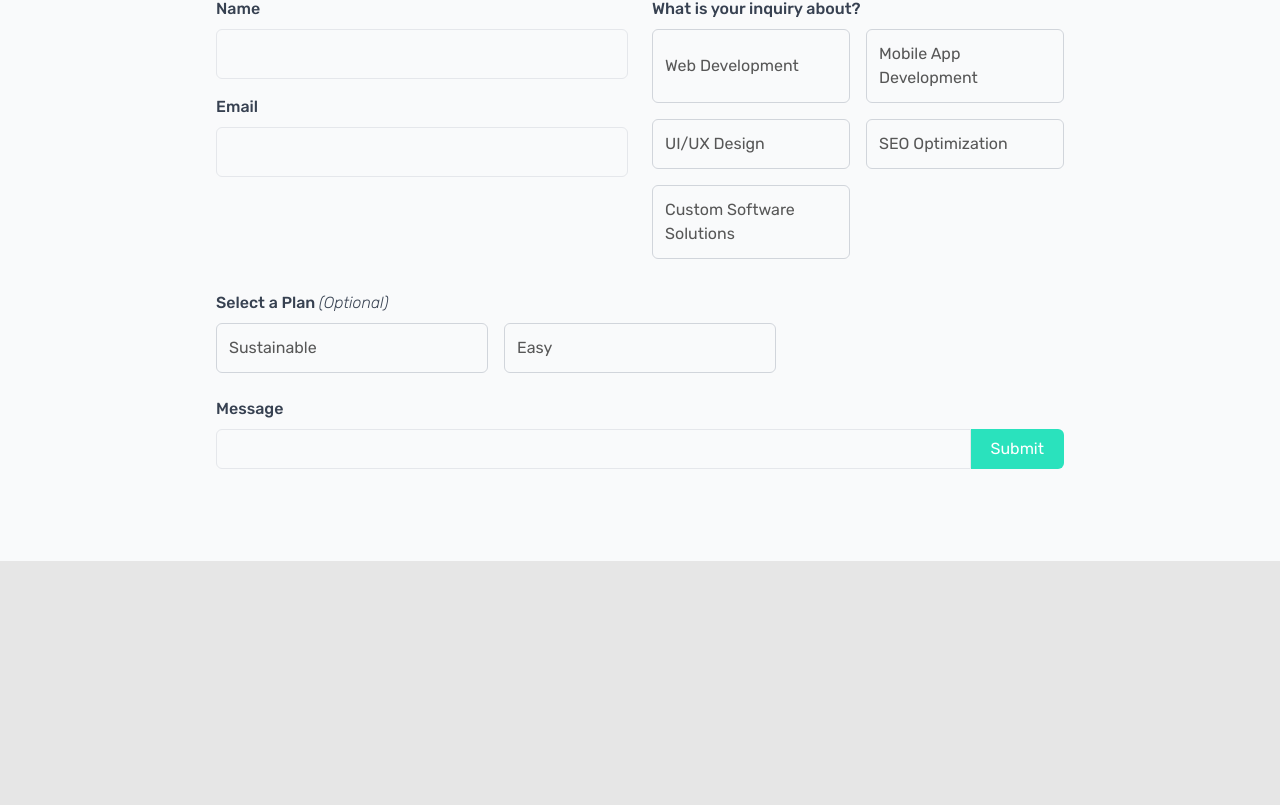
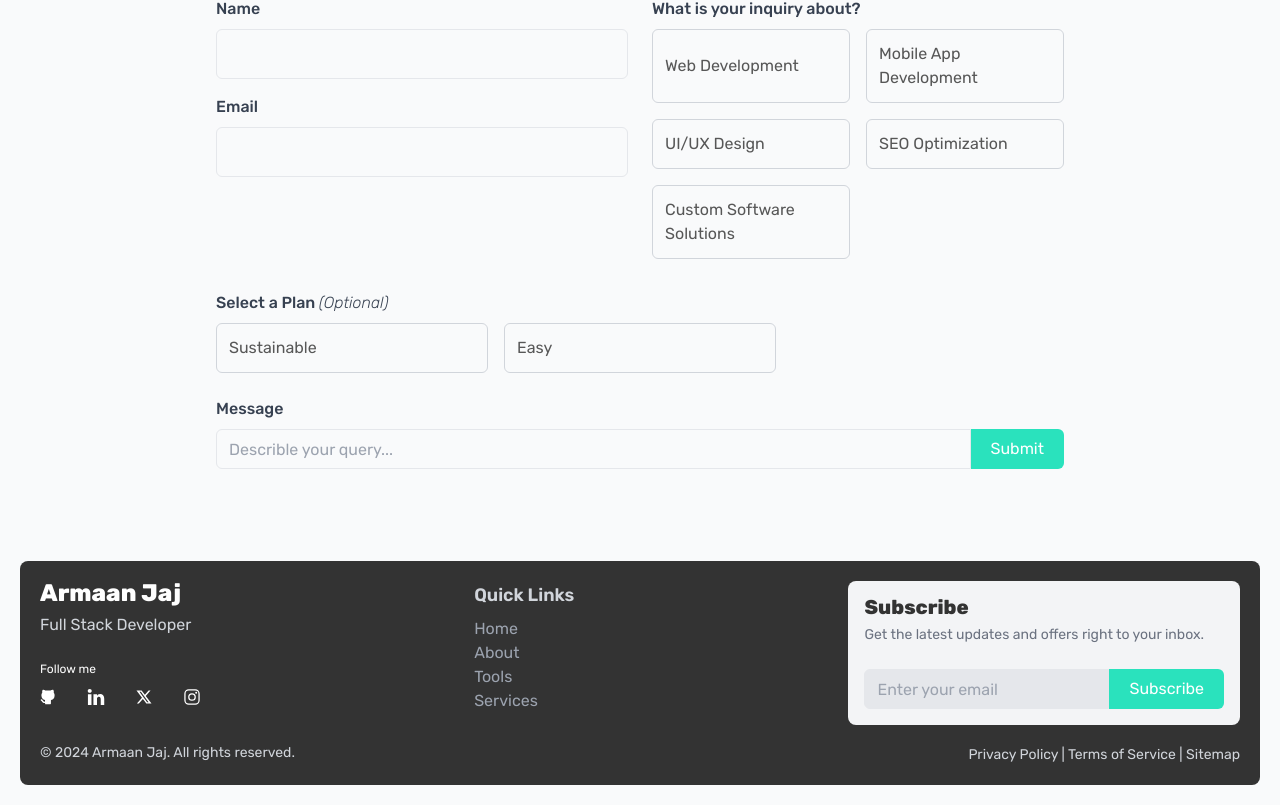
Before and after one commit to monk-27/portfolio, a Next.js app: page /services in a window 1280 px wide. Shown: the part 2264-3069 px from the top of the page. Before the commit the page ends 2825 px from the top, so only its background shows below. Built offline with nearby package versions, Linux system fonts and the light colour scheme.

Commit message:
Design and add footer
Design the footer according to the website's theme and add it to services page.
Add placeholder in messages text box inside the contact form.

```diff
--- a/src/app/services/page.tsx
+++ b/src/app/services/page.tsx
@@ -6,6 +6,7 @@ import DynamicNavbar from "@/components/layout/DynamicNavbar";
 import PricingCard from "@/components/layout/PricingCard";
 import ContactForm from "@/components/ui/ContactForm";
 import Image from "next/image";
+import Footer from "@/components/ui/Footer";
 
 export interface IServicesPageProps {}
 
@@ -107,6 +108,7 @@ export default function ServicesPage(props: IServicesPageProps) {
 
                 <ContactSection />
             </div>
+            <Footer />
         </main>
     );
 }
--- a/src/components/ui/ContactForm.tsx
+++ b/src/components/ui/ContactForm.tsx
@@ -168,6 +168,7 @@ export default function ContactForm() {
                             <input
                                 id="message"
                                 {...register("message")}
+                                placeholder="Describle your query..."
                                 className="w-full p-3 h-10 border rounded-tl-md rounded-bl-md bg-gray-50 focus:outline-none focus:border focus:border-aqua-green"
                             />
                             <button
--- /dev/null
+++ b/src/components/ui/Footer.tsx
@@ -0,0 +1,173 @@
+import Link from "next/link";
+import * as React from "react";
+import Heading from "./Heading";
+import { IoLogoInstagram } from "react-icons/io5";
+import { RiTwitterXLine } from "react-icons/ri";
+import { TfiLinkedin } from "react-icons/tfi";
+import { TbBrandGithubFilled } from "react-icons/tb";
+
+export interface IFooterProps {}
+
+export default function Footer(props: IFooterProps) {
+    return (
+        <div className="bg-gray-50 px-5 pb-5 w-full">
+            <div className="bg-color-dark p-5 rounded-lg text-white">
+                <div className="flex flex-col md:flex-row justify-between items-start">
+                    <PersonalInfo />
+                    <QuickLinks />
+                    <SubscribeForm />
+                </div>
+                <LegalStuff />
+            </div>
+        </div>
+    );
+}
+
+function PersonalInfo() {
+    return (
+        <div className="set-flex-col justify-between items-start h-full">
+            <div>
+                <Heading className="text-2xl text-white">Armaan Jaj</Heading>
+                <p className="text-gray-300 max-w-sm mt-2">
+                    Full Stack Developer
+                </p>
+            </div>
+            <SocialMedia />
+        </div>
+    );
+}
+
+function SocialMedia() {
+    return (
+        <div className="mt-6">
+            <div className="flex-col-start w-full gap-3">
+                <p className="text-xs">Follow me</p>
+                <div className="flex-row-center gap-8 w-full">
+                    <Link
+                        href={"https://github.com/armaanjaj"}
+                        target="_blank"
+                        className=""
+                        title="GitHub"
+                    >
+                        <TbBrandGithubFilled className="scale-110 hover:text-aqua-green transition duration-300" />
+                    </Link>
+                    <Link
+                        href={"https://www.linkedin.com/in/connectarmaan/"}
+                        target="_blank"
+                        className=""
+                        title="LinkedIn"
+                    >
+                        <TfiLinkedin className="scale-110 hover:text-aqua-green transition duration-300" />
+                    </Link>
+                    <Link
+                        href={"https://x.com/armaanjaj"}
+                        target="_blank"
+                        className=""
+                        title="X/Twitter"
+                    >
+                        <RiTwitterXLine className="scale-110 hover:text-aqua-green transition duration-300" />
+                    </Link>
+                    <Link
+                        href={"https://instagram.com/armaan_jaj"}
+                        target="_blank"
+                        className=""
+                        title="Instagram"
+                    >
+                        <IoLogoInstagram className="scale-110 hover:text-aqua-green transition duration-300" />
+                    </Link>
+                </div>
+            </div>
+        </div>
+    );
+}
+
+function QuickLinks() {
+    return (
+        <div className="flex flex-col md:flex-row gap-8">
+            <div className="flex-col-start">
+                <h3 className="text-lg font-semibold text-gray-300">Quick Links</h3>
+                <Link
+                    href="/"
+                    className="text-gray-400 hover:text-aqua-green mt-2 transition duration-300 w-fit"
+                >
+                    Home
+                </Link>
+                <Link
+                    href="/about"
+                    className="text-gray-400 hover:text-aqua-green transition duration-300 w-fit"
+                >
+                    About
+                </Link>
+                <Link
+                    href="/tools"
+                    className="text-gray-400 hover:text-aqua-green transition duration-300 w-fit"
+                >
+                    Tools
+                </Link>
+                <Link
+                    href="/services"
+                    className="text-gray-400 hover:text-aqua-green transition duration-300 w-fit"
+                >
+                    Services
+                </Link>
+            </div>
+        </div>
+    );
+}
+
+function SubscribeForm() {
+    return (
+        <div className="flex flex-col items-start w-full gap-2 md:w-auto bg-gray-100 p-4 rounded-lg">
+            <Heading className="text-xl">Subscribe</Heading>
+            <p className="text-gray-500 text-sm mb-4">
+                Get the latest updates and offers right to your inbox.
+            </p>
+            <form className="flex items-center">
+                <input
+                    type="email"
+                    placeholder="Enter your email"
+                    className="w-full p-3 h-10 border rounded-tl-md rounded-bl-md bg-gray-200 text-color-light focus:outline-none focus:border focus:border-aqua-green"
+                />
+                <button
+                    type="submit"
+                    className="w-auto bg-aqua-green text-white px-5 h-10 rounded-tr-md rounded-br-md hover:bg-aqua-green-dark transition duration-200"
+                >
+                    Subscribe
+                </button>
+            </form>
+        </div>
+    );
+}
+
+function LegalStuff() {
+    return (
+        <div className="text-center text-sm text-gray-300 mt-4 set-flex-row justify-between items-center w-full">
+            <p>
+                &copy; {new Date().getFullYear()} Armaan Jaj. All rights
+                reserved.
+            </p>
+            <p className="mt-1">
+                <Link
+                    href="/privacy-policy"
+                    className="hover:text-aqua-green transition duration-300"
+                >
+                    Privacy Policy
+                </Link>{" "}
+                |{" "}
+                <Link
+                    href="/terms"
+                    className="hover:text-aqua-green transition duration-300"
+                >
+                    Terms of Service
+                </Link>{" "}
+                |{" "}
+                <Link
+                    href="/sitemap"
+                    className="hover:text-aqua-green transition duration-300"
+                >
+                    Sitemap
+                </Link>
+            </p>
+        </div>
+    );
+}
```
